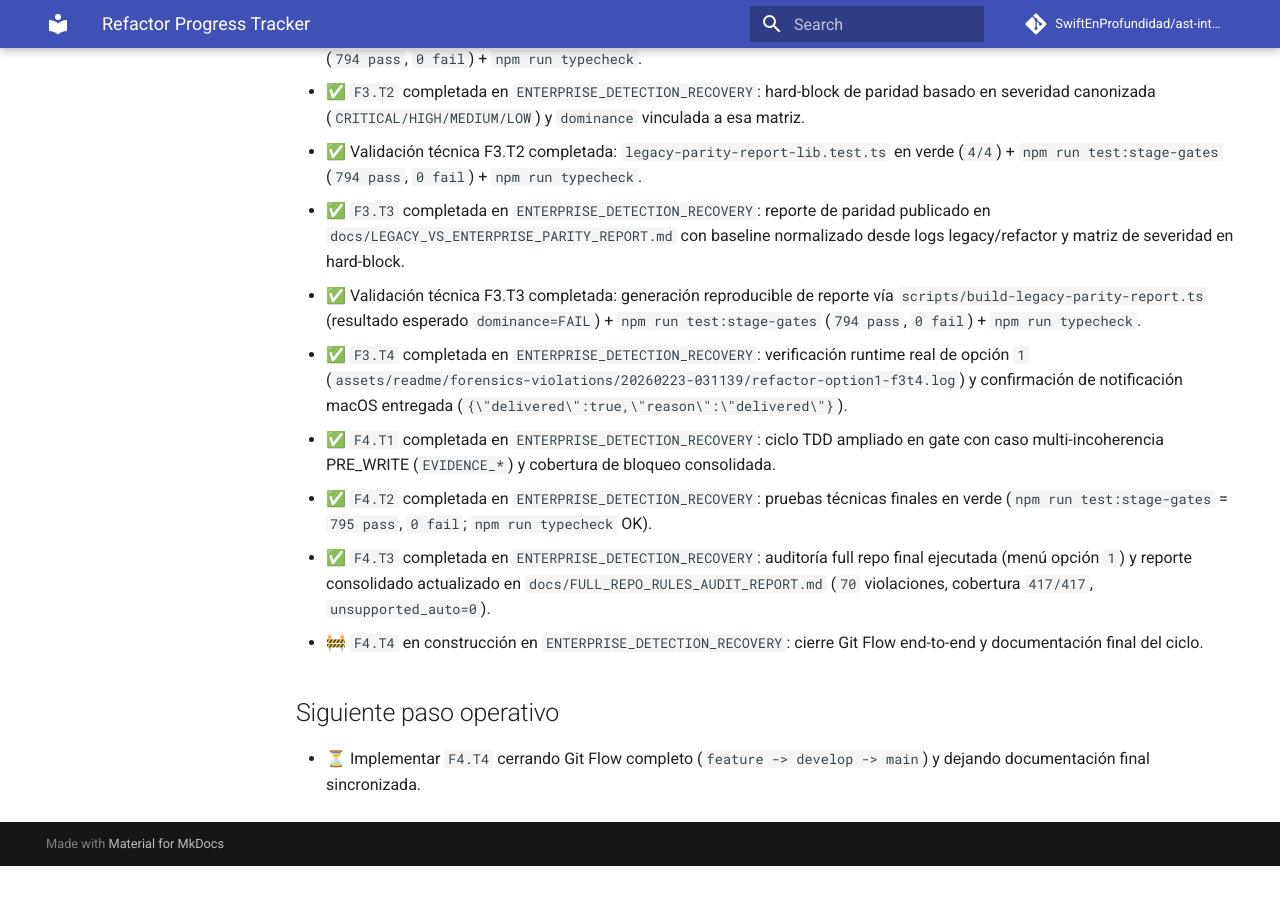
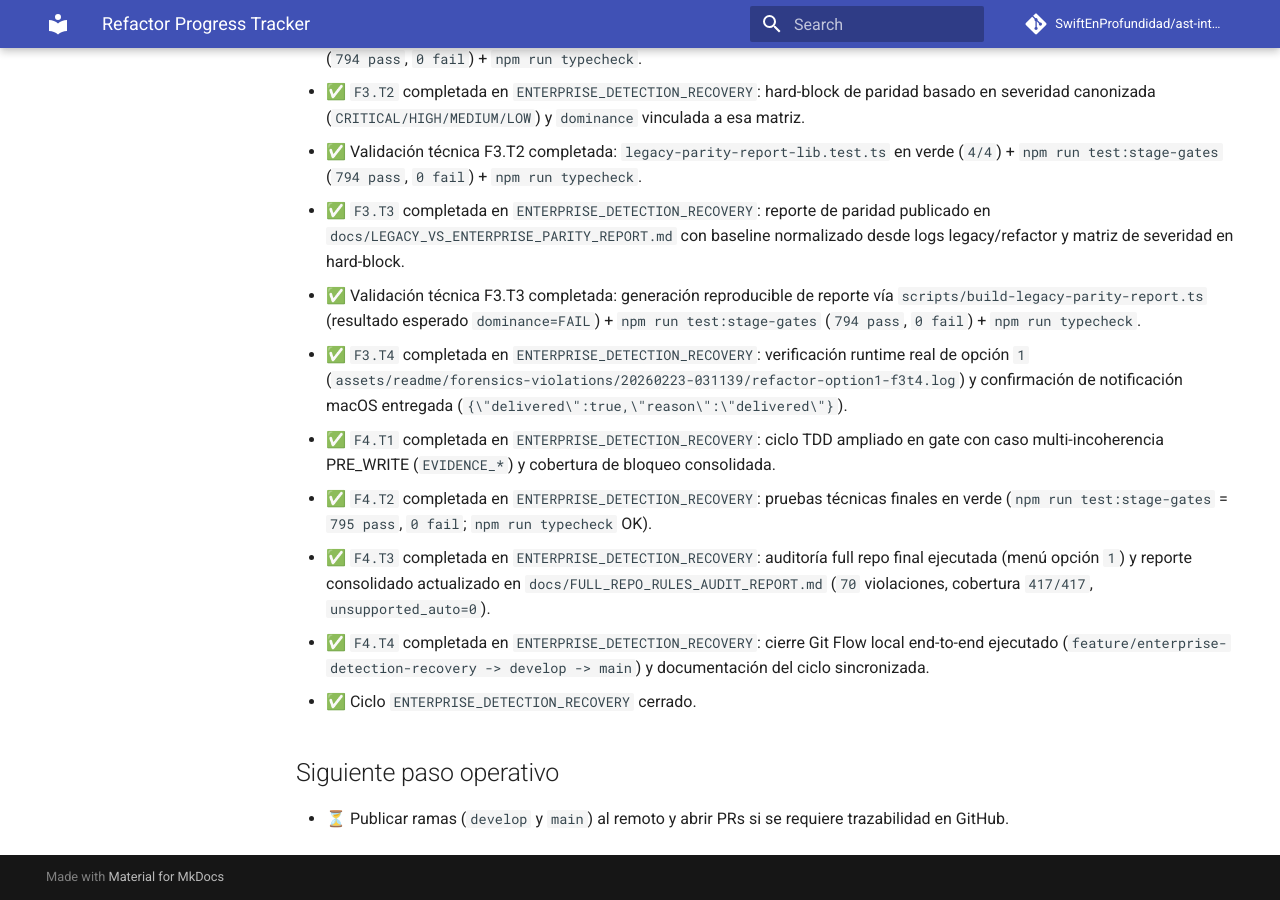
Before and after one commit to SwiftEnProfundidad/ast-intelligence-hooks, an MkDocs documentation site: the page built from docs/REFRACTOR_PROGRESS.md, in a window 1280 px wide and 900 px high, scrolled down 10072 px. Built offline with MkDocs 1.6.1 and Material for MkDocs 9.7.7, drawn with Linux system fonts in a browser that asks for light colours; comment, search, counter and statistics services are not loaded; before the commit the page ends 10938 px from its top, so only the background shows below that.

Commit message:
docs: close enterprise detection recovery cycle
- mark plan as closed and all tasks completed
- sync final tracker status after git-flow closure

---
🐈💚 Pumuki Team® - Automated Git Flow

```diff
--- a/docs/REFRACTOR_PROGRESS.md
+++ b/docs/REFRACTOR_PROGRESS.md
@@ -222,7 +222,8 @@ Estado operativo consolidado del repositorio y del ciclo activo.
 - ✅ `F4.T1` completada en `ENTERPRISE_DETECTION_RECOVERY`: ciclo TDD ampliado en gate con caso multi-incoherencia PRE_WRITE (`EVIDENCE_*`) y cobertura de bloqueo consolidada.
 - ✅ `F4.T2` completada en `ENTERPRISE_DETECTION_RECOVERY`: pruebas técnicas finales en verde (`npm run test:stage-gates` = `795 pass`, `0 fail`; `npm run typecheck` OK).
 - ✅ `F4.T3` completada en `ENTERPRISE_DETECTION_RECOVERY`: auditoría full repo final ejecutada (menú opción `1`) y reporte consolidado actualizado en `docs/FULL_REPO_RULES_AUDIT_REPORT.md` (`70` violaciones, cobertura `417/417`, `unsupported_auto=0`).
-- 🚧 `F4.T4` en construcción en `ENTERPRISE_DETECTION_RECOVERY`: cierre Git Flow end-to-end y documentación final del ciclo.
+- ✅ `F4.T4` completada en `ENTERPRISE_DETECTION_RECOVERY`: cierre Git Flow local end-to-end ejecutado (`feature/enterprise-detection-recovery -> develop -> main`) y documentación del ciclo sincronizada.
+- ✅ Ciclo `ENTERPRISE_DETECTION_RECOVERY` cerrado.
 
 ## Siguiente paso operativo
-- ⏳ Implementar `F4.T4` cerrando Git Flow completo (`feature -> develop -> main`) y dejando documentación final sincronizada.
+- ⏳ Publicar ramas (`develop` y `main`) al remoto y abrir PRs si se requiere trazabilidad en GitHub.
```
Also changed, not shown: docs/ENTERPRISE_DETECTION_RECOVERY_CYCLE.md (+2 -2 lines).
